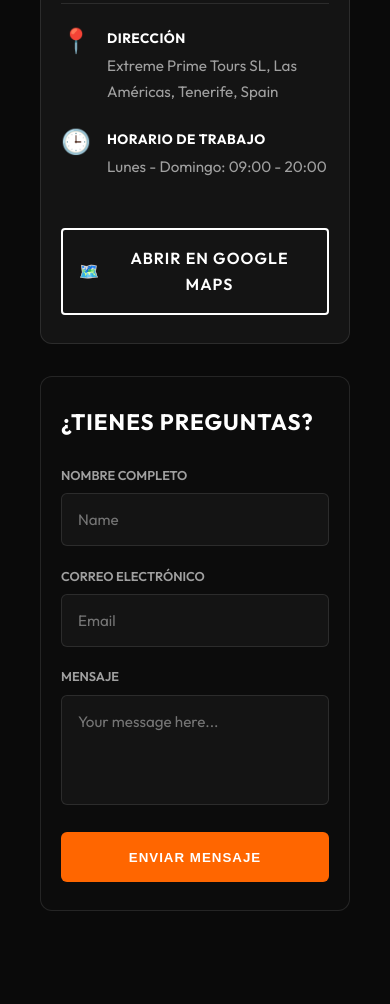
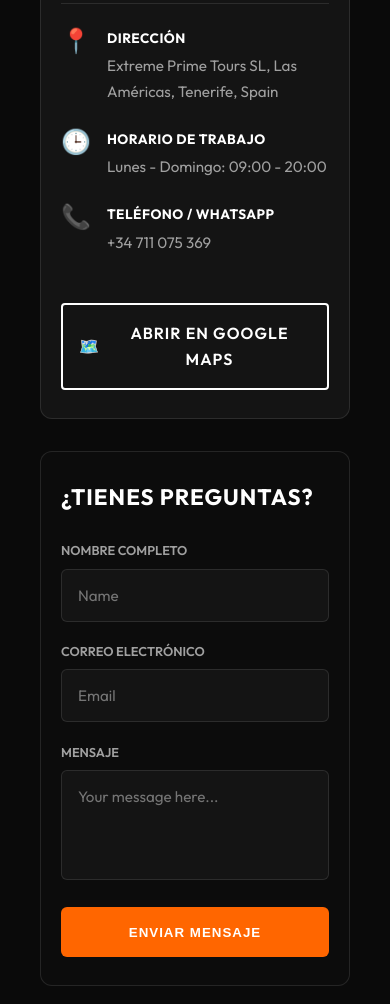
Before and after one commit to j4ck0b/website_quads, a plain HTML site: page es/index.html in a window 390 px wide. Shown: the part 10996-12000 px from the top of the page. Drawn offline with nearby package versions, Linux system fonts and the light colour scheme.

Commit message:
Add phone number under working hours in location section

```diff
--- a/es/index.html
+++ b/es/index.html
@@ -17,7 +17,7 @@
     <meta name="robots" content="index, follow">
     <link rel="canonical" href="https://primequads.com/es/">
 
-                                                                                                                            <!-- Multilingual Alternate SEO Links -->
+                                                                                                                                <!-- Multilingual Alternate SEO Links -->
     <link rel="alternate" hreflang="en" href="https://primequads.com/">
     <link rel="alternate" hreflang="pl" href="https://primequads.com/pl/">
     <link rel="alternate" hreflang="es" href="https://primequads.com/es/">
@@ -827,6 +827,14 @@
                                     <span style="color: var(--text-muted); font-size: 0.95rem;" data-i18n="location.hours.val">Lunes - Domingo: 09:00 - 20:00</span>
                                 </div>
                             </div>
+
+                            <div style="display: flex; align-items: flex-start; gap: 1rem;">
+                                <span style="font-size: 1.5rem; line-height: 1;">📞</span>
+                                <div>
+                                    <strong style="color: #fff; display: block; font-size: 0.85rem; text-transform: uppercase; letter-spacing: 0.5px; margin-bottom: 0.25rem;" data-i18n="location.phone.label">Teléfono / WhatsApp</strong>
+                                    <a href="https://wa.me/34711075369" target="_blank" rel="noopener" style="color: var(--text-muted); font-size: 0.95rem; text-decoration: none; transition: var(--transition);" data-i18n="location.phone.val">+34 711 075 369</a>
+                                </div>
+                            </div>
                         </div>
 
                         <div style="margin-top: 1rem;">
--- a/js/translations.js
+++ b/js/translations.js
@@ -103,6 +103,8 @@ const translations = {
         "location.address.label": "Address",
         "location.hours.label": "Working Hours",
         "location.hours.val": "Monday - Sunday: 09:00 - 20:00",
+        "location.phone.label": "Phone / WhatsApp",
+        "location.phone.val": "+34 711 075 369",
         "location.maps.btn": "Open in Google Maps",
 
         "contact.title": "Got Questions?",
@@ -349,6 +351,8 @@ const translations = {
         "location.address.label": "Adres",
         "location.hours.label": "Godziny pracy",
         "location.hours.val": "Poniedziałek - Niedziela: 09:00 - 20:00",
+        "location.phone.label": "Telefon / WhatsApp",
+        "location.phone.val": "+34 711 075 369",
         "location.maps.btn": "Otwórz w Mapach Google",
 
         "contact.title": "Masz pytania?",
@@ -592,6 +596,8 @@ const translations = {
         "location.address.label": "Dirección",
         "location.hours.label": "Horario de trabajo",
         "location.hours.val": "Lunes - Domingo: 09:00 - 20:00",
+        "location.phone.label": "Teléfono / WhatsApp",
+        "location.phone.val": "+34 711 075 369",
         "location.maps.btn": "Abrir en Google Maps",
 
         "contact.title": "¿Tienes preguntas?",
```
Also changed, not shown: es/guides.html (+1 -1 lines), es/privacy.html (+1 -1 lines), es/terms.html (+1 -1 lines), guides.html (+1 -1 lines), index.html (+9 -1 lines), pl/guides.html (+1 -1 lines), pl/index.html (+9 -1 lines), pl/privacy.html (+1 -1 lines), pl/terms.html (+1 -1 lines), privacy.html (+1 -1 lines), terms.html (+1 -1 lines).
